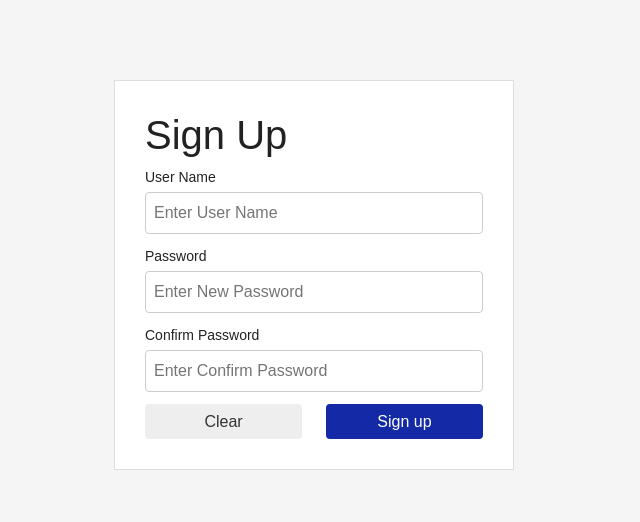
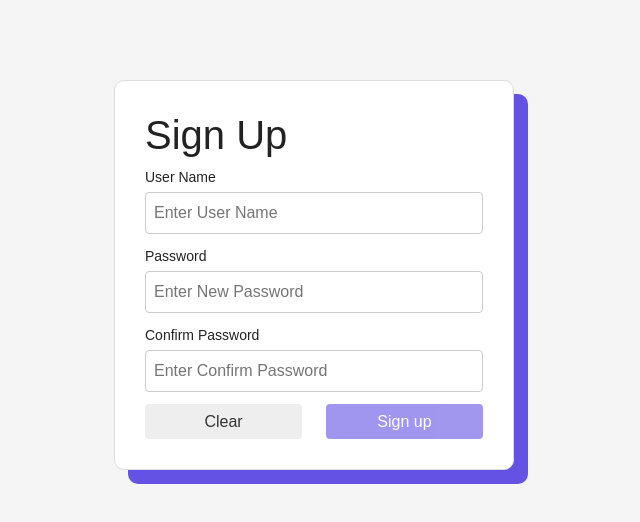
Before and after one commit to jcodeyh/hardware-rental-website, a React (Vite) app in the folder client/: page /signUp in a window 1280 px wide. Shown: the top 522 px of the page, without its empty margins (326-966 px from the left). Built offline with nearby package versions, Linux system fonts and the light colour scheme.

Commit message:
CSS and toast changes

```diff
--- a/client/src/index.css
+++ b/client/src/index.css
@@ -26,12 +26,15 @@ body {
 }
 
 .container {
+  position: relative;
   max-width: 400px;
   margin: 80px auto;
   vertical-align: middle;
   padding: 30px;
   background: #fff;
   border: 1px solid #ddd;
+  border-radius: 10px;
+  box-shadow: 14px 14px 0 0 #6452e5;
 }
 
 label {
@@ -51,7 +54,7 @@ input {
 button {
   width: 100%;
   height: 35px;
-  background: #1329a5;
+  background: #6452e5;
   color: #fff;
   border: none;
   border-radius: 4px;
@@ -63,9 +66,15 @@ button:hover {
   cursor: pointer;
 }
 
-button.secondary, .btn-disabled {
+button.secondary {
   background: #eee;
   color: #333;
+}
+
+button:disabled,
+button.disabled {
+  cursor: not-allowed;
+  opacity: 0.6; /* optional: makes the button look faded */
 }
 
 button.secondary:hover {
@@ -103,3 +112,15 @@ button.secondary:hover {
 .btn-disabled :hover {
   background: #ddd;
 }
+
+.page {
+  min-height: 100vh;
+  width: 100%;
+  display: flex;
+  align-items: center;
+  justify-content: center;
+  background-color: #FAFAFA;
+  background-image: radial-gradient(#E3E3E3 1px, transparent 1px);
+  background-size: 22px 22px;
+  padding: 24px;
+}
--- a/client/src/main.jsx
+++ b/client/src/main.jsx
@@ -14,7 +14,7 @@ ReactDOM.createRoot(document.getElementById("root")).render(
     <ToastContainer
       position="top-right"
       autoClose={5000}
-      // closeButton={true}
+      closeButton={false}
       style={{ zIndex: 9999 }}
     />
   </>
```
